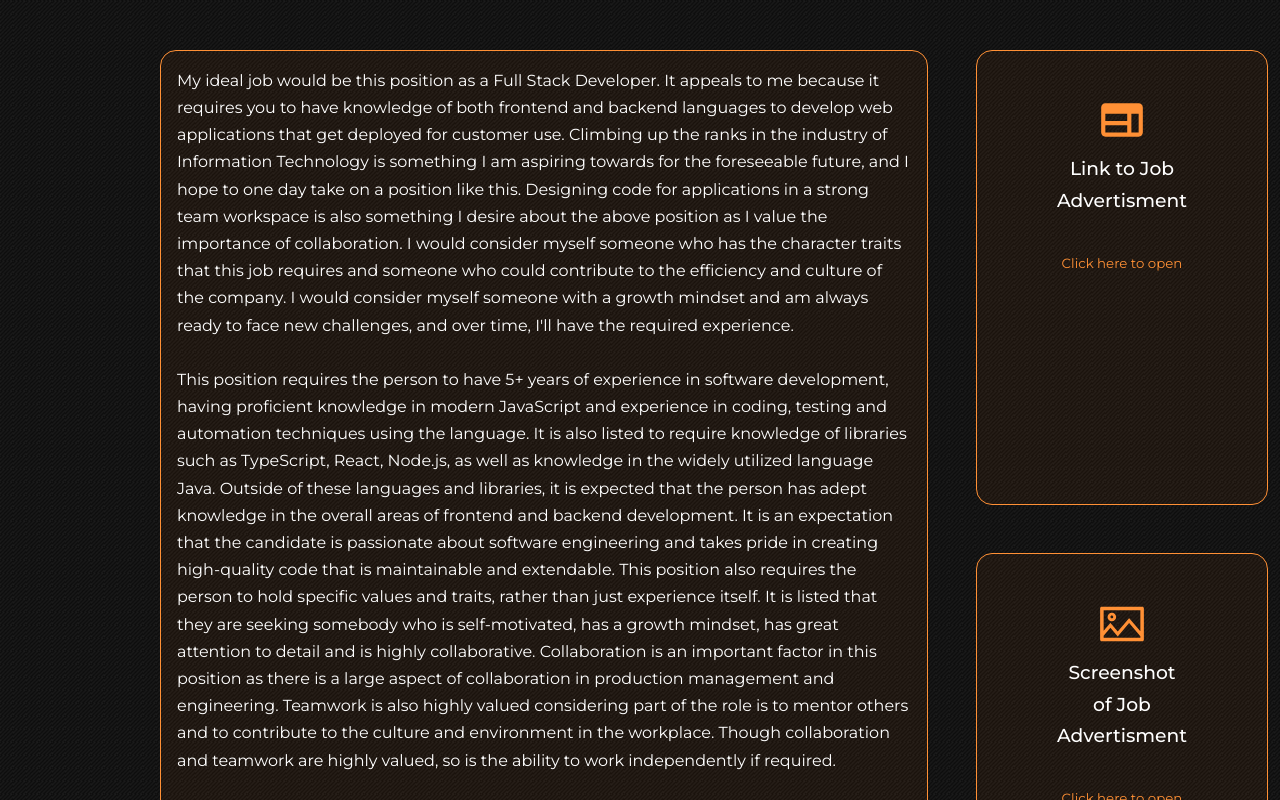
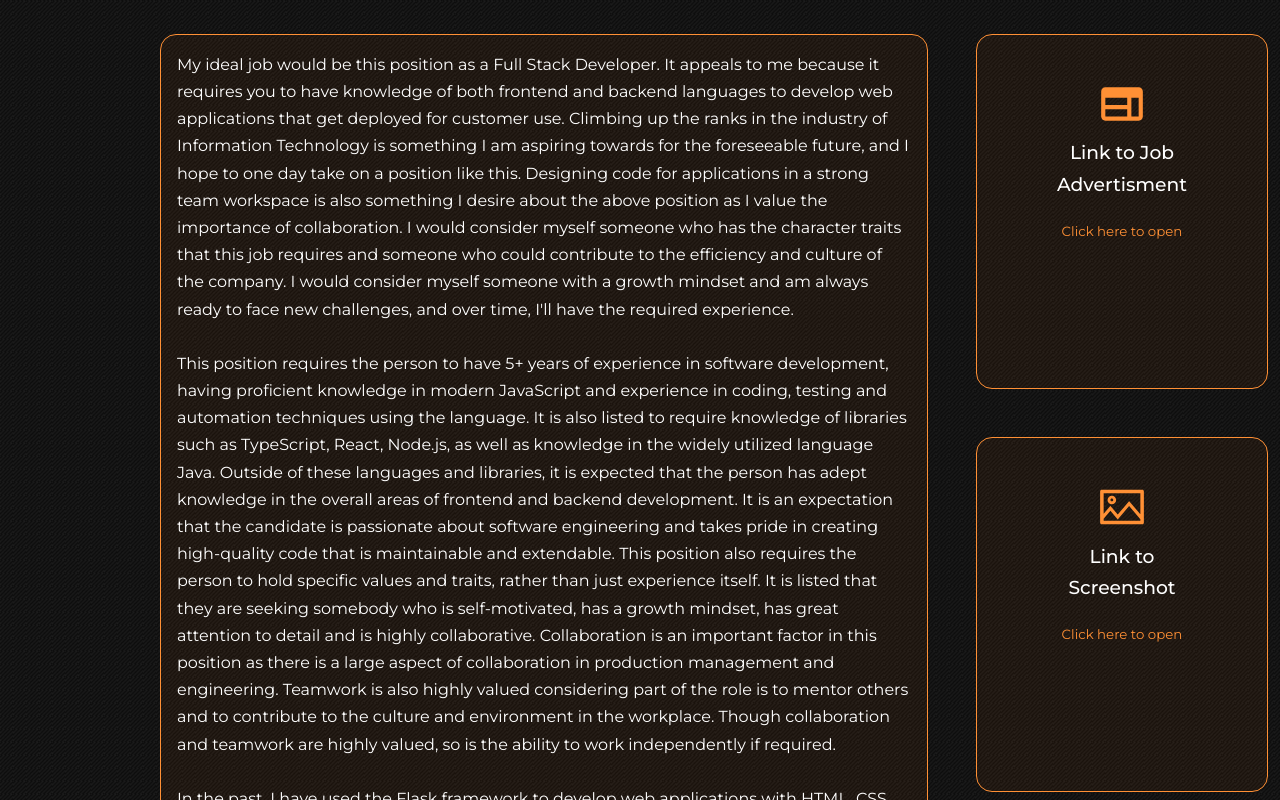
Before and after one commit to skdxxb95/skdxxb95, a React (Create React App) app: page / in a window 1280 px wide. Shown: the part 2820-3620 px from the top of the page. Built offline with nearby package versions, Linux system fonts and the light colour scheme.

Commit message:
Fixed more layout

```diff
--- a/src/components/ideal_job/IdealJob.jsx
+++ b/src/components/ideal_job/IdealJob.jsx
@@ -37,7 +37,7 @@ const IdealJob = () => {
               <a href="https://i.postimg.cc/xT9Pc8zV/0.png" target="_blank">
               <article>
                 <AiOutlinePicture size='50' className='idealjob__details-icon' />
-                <h3>Screenshot of Job Advertisment</h3>
+                <h3>Link to Screenshot</h3>
                 <small>Click here to open</small>
               </article>
               </a>
--- a/src/components/ideal_job/idealjob.css
+++ b/src/components/ideal_job/idealjob.css
@@ -5,7 +5,6 @@
   }
 
 .idealjob__text {
-    margin: 1rem 0 2.6rem;
     color: var(--color-white);
     background: var(--color-bg-variant);
     padding: 1rem;
@@ -16,9 +15,8 @@
 
 .idealjob__right {
   display: grid;
-  grid-template-rows: 1fr 1fr 1fr;
+  grid-template-rows: 25% 25% 50%;
   gap: 3rem;
-  margin-top: 1rem;
 }
 
 .idealjob__right > div {
@@ -32,17 +30,15 @@
 
 .idealjob__link {
     text-align: center;
-    padding: 2.4rem 5rem;
   }
 
 .idealjob__image {
     text-align: center;
-    padding: 2.4rem 5rem;
   }
 
 .idealjob__container > div h3 {
     text-align: center;
-    margin-bottom: 2rem;
+    margin-bottom: 1rem;
     color: var(--color-white);
 }
 
--- a/src/components/introduction/Introduction.jsx
+++ b/src/components/introduction/Introduction.jsx
@@ -4,6 +4,7 @@ import ME from '../../assets/sam-personal.jpg'
 import {HiOutlineMail} from 'react-icons/hi'
 import {FaScroll} from 'react-icons/fa'
 import {AiOutlineIdcard} from 'react-icons/ai'
+
 
 const Introduction = () => {
   return (
--- a/src/components/introduction/introduction.css
+++ b/src/components/introduction/introduction.css
@@ -72,6 +72,7 @@
     border-color: var(--color-primary);
 }
 
+
 /* ============== MEDIA QUERIES (MEDIUM DEVICES) ================ */
 @media screen and (max-width: 1024px) {
     .introduction__container {
```
